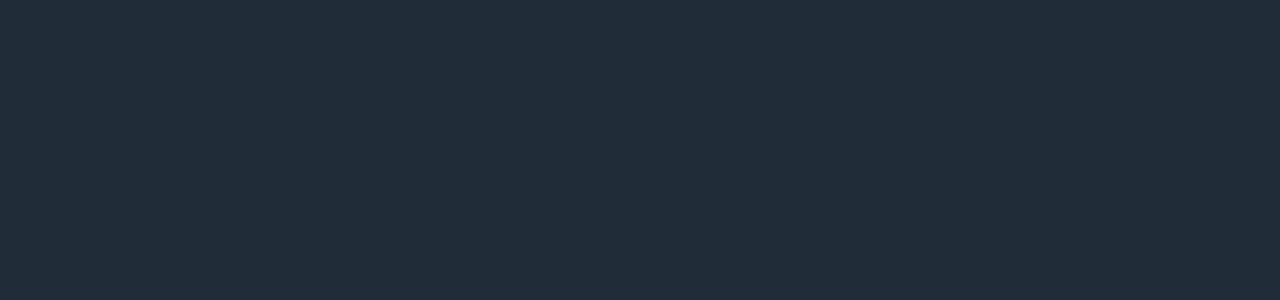
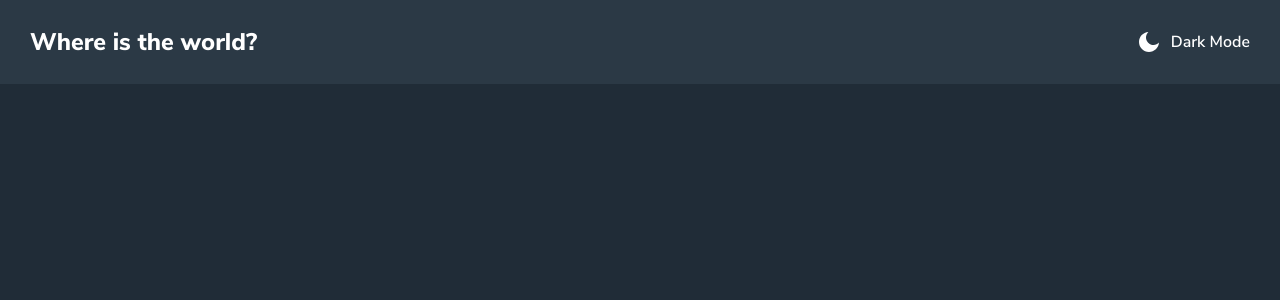
Before and after one commit to IskDev0/RestCountries, a Vue app: page / in a window 1280 px wide. Shown: the top 300 px of the page. Built offline with nearby package versions, Linux system fonts and the light colour scheme.

Commit message:
header added

```diff
--- a/src/App.vue
+++ b/src/App.vue
@@ -1,8 +1,10 @@
 <script setup>
 import {RouterView} from "vue-router"
+import TheHeader from "./components/TheHeader.vue";
 </script>
 
 <template>
+  <TheHeader/>
   <main class="main">
     <RouterView/>
   </main>
--- /dev/null
+++ b/src/components/TheHeader.vue
@@ -0,0 +1,17 @@
+<template>
+  <header class="header">
+    <div class="container">
+      <div class="header__wrapper">
+        <a href="/" class="header__link">Where is the world?</a>
+        <div class="theme-btn">
+          <img src="../assets/moon.svg" alt="">
+          <span>Dark Mode</span>
+        </div>
+      </div>
+    </div>
+  </header>
+</template>
+
+<script setup>
+
+</script>
```
